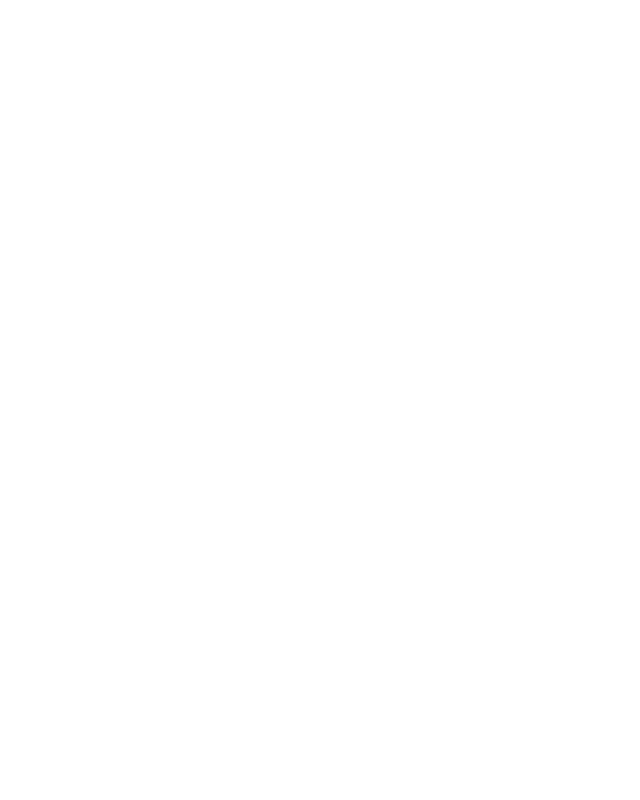
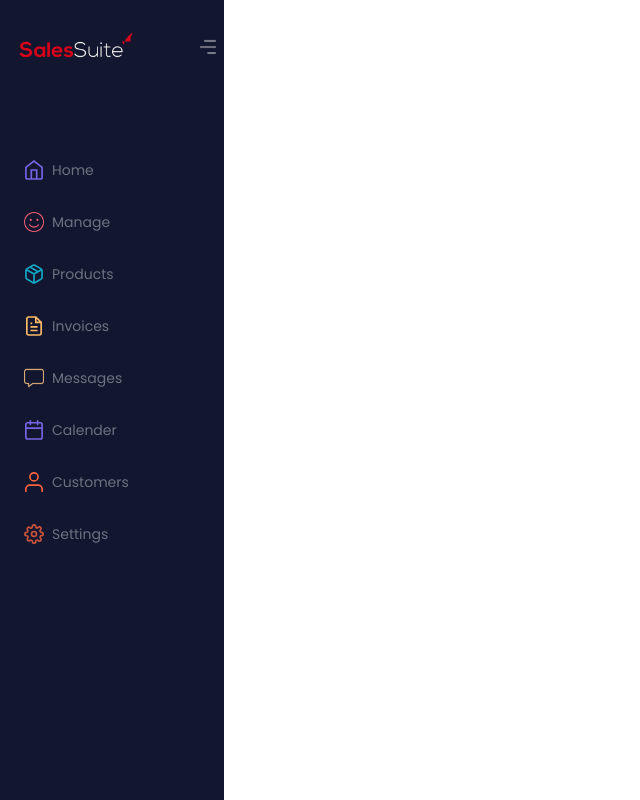
Before and after one commit to Nivethan-Ar/ml-dashboard, a React (Create React App) app: page /sub1 in a window 1280 px wide. Before the commit this address had no page. Shown: the whole page, without its empty margins (0-640 px from the left). Built offline with nearby package versions, Linux system fonts and the light colour scheme; sample sign-in values are in the browser's storage.

Commit message:
Create and Add nav sub items to navigation bar

```diff
--- a/src/App.tsx
+++ b/src/App.tsx
@@ -6,6 +6,8 @@
 import PrivateRoute from './routes/PrivateRoute';
 import SetLocalStorage from './pages/login/SetLocalStorage';
 import PublicRoute from './routes/PublicRoute';
+import Sub1 from './pages/Manage/sub1/Sub1';
+import Sub2 from './pages/Manage/sub2/Sub1';
 
 const App = () => (
   <div>
@@ -20,6 +22,8 @@
       <Route path="/" element={<PrivateRoute />}>
         <Route path="dashboard" element={<Dashboard />} />
         <Route path="manage" element={<Manage />} />
+        <Route path="sub1" element={<Sub1 />} />
+        <Route path="sub2" element={<Sub2 />} />
       </Route>
 
       <Route path="/setlocalstorage" element={<SetLocalStorage />} />
--- a/src/layouts/Sidebar/Navigation/NavItem.tsx
+++ b/src/layouts/Sidebar/Navigation/NavItem.tsx
@@ -1,16 +1,39 @@
-import React from 'react';
-import { Link } from 'react-router-dom';
+/* eslint-disable max-len */
+import { useState } from 'react';
+import { NavLink } from 'react-router-dom';
+// import arrowIcon from './right-arrow.png';
 
 const NavItem = (props:any) => {
-  const { icon, label, link } = props;
+  const {
+    icon, label, link, children, hasSubItem,
+  } = props;
+  const [subNavShow, setSubNavShow] = useState(false);
+
+  const onMouseEnter = () => {
+    setSubNavShow(true);
+  };
+
+  const onMouseLeave = () => {
+    setSubNavShow(false);
+  };
+
   return (
-    <li className="hover:text-white hover:font-bold cursor-pointer">
-      <Link to={link}>
-        <div className="flex pl-6 items-center">
+    <li className="hover:text-white hover:font-bold cursor-pointer relative">
+      <NavLink
+        to={link}
+        className={({ isActive }) => (isActive ? 'text-white font-semibold' : '')}
+      >
+        <div className="flex pl-6 items-center" onMouseEnter={onMouseEnter} onMouseLeave={onMouseLeave}>
           <img className="w-5 mr-2" src={icon} alt="navigation icon" />
-          <span className="text-sm">{label}</span>
+          <span className="text-sm hidden group-hover:block ">{label}</span>
+          {/* <img src={arrowIcon} className="w-2 hidden group-hover:block" alt="" /> */}
         </div>
-      </Link>
+      </NavLink>
+      {subNavShow && hasSubItem && (
+        <ul className=" absolute left-32 w-max px-2 py-1 top-0 rounded-md bg-gray-300 " onMouseEnter={onMouseEnter} onMouseLeave={onMouseLeave}>
+          {children}
+        </ul>
+      )}
     </li>
   );
 };
--- /dev/null
+++ b/src/layouts/Sidebar/Navigation/NavSubItem.tsx
@@ -0,0 +1,19 @@
+import { NavLink } from 'react-router-dom';
+
+const NavSubItem = (props:any) => {
+  const { label, link } = props;
+  return (
+    <li className=" text-white font-normal text-gray-500 hover:font-bold hover:text-white">
+      <NavLink
+        to={link}
+        className={({ isActive }) => (isActive ? 'text-white font-semibold' : '')}
+      >
+        <div>
+          <h6>{label}</h6>
+        </div>
+      </NavLink>
+    </li>
+  );
+};
+
+export default NavSubItem;
--- a/src/layouts/Sidebar/Navigation/index.tsx
+++ b/src/layouts/Sidebar/Navigation/index.tsx
@@ -1,6 +1,10 @@
 /* eslint-disable @typescript-eslint/no-unused-vars */
+import { useState } from 'react';
 import NavItem from './NavItem';
+import NavSubItem from './NavSubItem';
+
 import NavCardItem from './NavCardItem';
+
 import DashboardIcon from '../../../assets/icons/nav/latest/Dashboards.svg';
 import ManageIcon from '../../../assets/icons/nav/latest/Manage.svg';
 import OrderManageIcon
@@ -14,23 +18,41 @@
 import HappinessIcon from '../../../assets/icons/nav/latest/happiness.png';
 import MessageIcon from '../../../assets/icons/nav/latest/message.png';
 
-const Navigation = () => (
-  <nav className="text-gray-500 ">
-    <ul className="flex flex-col gap-8">
-      <NavCardItem link="/dashboard" />
-      <NavItem link="/home" icon={DashboardIcon} label="Home" />
-      <NavItem link="/" icon={HappinessIcon} label="Manage" />
-      <NavItem link="/" icon={OrderManageIcon} label="Products" />
+const Navigation = () => {
+  const [selectedNav, setSelectedNav] = useState('');
+  return (
+    <>
+      {/* <NavCardItem link="/dashboard" /> */}
+      <nav className="text-gray-500 fixed top-40">
+        <ul className="flex flex-col gap-8 ">
+          <NavItem link="/dashboard" icon={DashboardIcon} label="Home" />
+          <NavItem link="/manage" icon={HappinessIcon} label="Manage" hasSubItem>
+            <div>
+              <NavSubItem link="/sub1" label="Sub Item 1" />
+              <NavSubItem link="/sub2" label="Sub Item 2" />
+              <NavSubItem link="sub2" label="Sub Item 3" />
+              <NavSubItem link="sub2" label="Sub Item 4" />
+              <NavSubItem link="sub2" label="Sub Item 5" />
+            </div>
+          </NavItem>
+          <NavItem link="/" icon={OrderManageIcon} label="Products" hasSubItem>
+            <div>
+              <NavSubItem link="sub1" label="Sub Item 1" />
+              <NavSubItem link="sub2" label="Sub Item 2" />
+              <NavSubItem link="sub2" label="Sub Item 3" />
+              <NavSubItem link="sub2" label="Sub Item 4" />
+              <NavSubItem link="sub2" label="Sub Item 5" />
+            </div>
+          </NavItem>
           <NavItem link="/" icon={ReportsIcon} label="Invoices" />
           <NavItem link="/" icon={MessageIcon} label="Messages" />
           <NavItem link="/" icon={TasksIcon} label="Calender" />
-      {/* <NavItem link="/" icon={FundsIcon} label="Funds" /> */}
           <NavItem link="/" icon={CustomersIcon} label="Customers" />
-      {/* <NavItem link="/" icon={CatalogueIcon} label="Catalogue" /> */}
-      <NavItem link="/manage" icon={ManageIcon} label="Settings" />
-
+          <NavItem link="/" icon={ManageIcon} label="Settings" />
         </ul>
       </nav>
+    </>
   );
+};
 
 export default Navigation;
--- /dev/null
+++ b/src/pages/Manage/sub1/Sub1.tsx
@@ -0,0 +1,12 @@
+import React from 'react';
+import Body from '../../../layouts/Body';
+
+const Sub1 = () => (
+  <div>
+    <Body>
+      <h1>sub1 page</h1>
+    </Body>
+  </div>
+);
+
+export default Sub1;
--- /dev/null
+++ b/src/pages/Manage/sub2/Sub1.tsx
@@ -0,0 +1,12 @@
+import React from 'react';
+import Body from '../../../layouts/Body';
+
+const Sub2 = () => (
+  <div>
+    <Body>
+      <h1>sub2 page</h1>
+    </Body>
+  </div>
+);
+
+export default Sub2;
```
Also changed, not shown: src/layouts/Sidebar/Navigation/right-arrow.png (added). Lines whose indentation alone changed are shown as unchanged.
